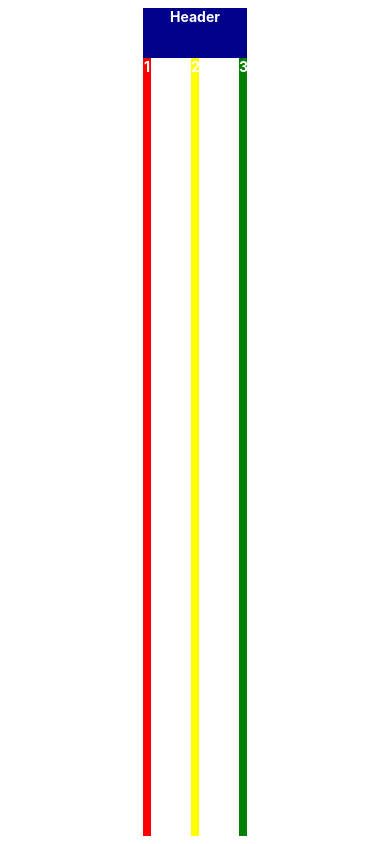
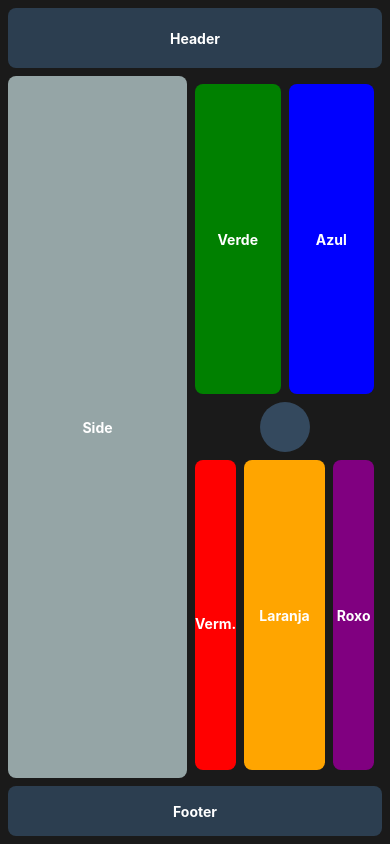
Before and after one commit to laisla-tararan/first-app, a React Native app: screen / in a window 390 px wide. Built offline with nearby package versions, Linux system fonts and the light colour scheme.

Commit message:
prática da somativa

```diff
--- a/src/App.js
+++ b/src/App.js
@@ -14,12 +14,14 @@ import ExercicioView07 from './atv_flex-viewcomponent/exercicio7';
 import ExercicioView08 from './atv_flex-viewcomponent/exercicio8';
 import ExercicioView09 from './atv_flex-viewcomponent/exercicio9';
 import ExercicioView10 from './atv_flex-viewcomponent/exercicio10';
-
+//somativa
+import Exercicio1 from './somativa_pratica/layout_grades';
+import Exercicio2 from './somativa_pratica/painel_divisor';
 
 export default function App() {
   return (
     <View style={styles.container}>
-      <ExercicioView10/>
+      <Exercicio2/>
     </View>
   );
 }
--- /dev/null
+++ b/src/somativa_pratica/layout_grades.js
@@ -0,0 +1,124 @@
+import { StyleSheet, Text, View } from "react-native";
+
+export default function Exercicio1() {
+    return <View style={styles.container}>
+        <View style={styles.row}>
+            <View style={styles.yellowBox}>
+                <Text style={styles.textStyle}> Amarelo </Text>
+            </View>
+            <View style={styles.blueBox}>
+                <Text style={styles.textStyle}> Azul </Text>
+            </View>
+        </View>
+        <View style={styles.areaCentral}>
+            <View style={styles.greenBox}>
+                <Text style={styles.textStyle}> Verde </Text>
+            </View>
+            <View style={styles.colunaLateral}>
+                <View style={styles.orangeBox}>
+                    <Text style={styles.textStyle}> Laranja </Text>
+                </View>
+                <View style={styles.pinkBox}>
+                    <Text style={styles.textStyle}> Rosa </Text>
+                </View>
+            </View>
+        </View>
+        <View style={styles.row}>
+            <View style={styles.redBox}>
+                <Text style={styles.textStyle}> Vermelho </Text>
+            </View>
+            <View style={styles.tealBox}>
+                <Text style={styles.textStyle}> Teal </Text>
+            </View>
+            <View style={styles.purpleBox}>
+                <Text style={styles.textStyle}> Roxo </Text>
+            </View>
+        </View>
+    </View>;
+}
+
+const styles = StyleSheet.create({
+    container: {
+        flex: 1,
+        gap: 8,
+        padding: 8,
+        flexDirection: 'column',
+        alignItems: "center",
+        justifyContent: "center",
+    },
+    textStyle: {
+        color: "white",
+        fontWeight: "bold",
+    },
+    orangeBox: {
+        flex: 1,
+        borderRadius: 10,
+        backgroundColor: "orange",
+        alignItems: "center",
+        justifyContent: "center",
+    },
+    greenBox: {
+        flex: 1,
+        borderRadius: 10,
+        backgroundColor: "green",
+        justifyContent: 'center',
+        alignItems: 'center',
+    },
+    blueBox: {
+        flex: 3,
+        borderRadius: 10,
+        backgroundColor: "blue",
+        alignItems: "center",
+        justifyContent: "center",
+    },
+    yellowBox: {
+        flex: 1,
+        borderRadius: 10,
+        backgroundColor: "yellow",
+        alignItems: "center",
+        justifyContent: "center",
+    },
+    pinkBox: {
+        flex: 1,
+        borderRadius: 10,
+        backgroundColor: "pink",
+        alignItems: "center",
+        justifyContent: "center",
+    },
+    redBox: {
+        flex: 1,
+        borderRadius: 10,
+        backgroundColor: "red",
+        alignItems: "center",
+        justifyContent: "center",
+    },
+    tealBox: {
+        flex: 1,
+        borderRadius: 10,
+        backgroundColor: "teal",
+        alignItems: "center",
+        justifyContent: "center",
+    },
+    purpleBox: {
+        flex: 1,
+        borderRadius: 10,
+        backgroundColor: "purple",
+        alignItems: "center",
+        justifyContent: "center",
+    },
+    row: {
+        flexDirection: 'row',
+        height: 100,
+        gap: 8,
+    },
+    areaCentral: {
+        flexDirection: 'row',
+        flex: 1,
+        gap: 8,
+    },
+    colunaLateral: {
+        flexDirection: 'column',
+        flex: 1,
+        gap: 8,
+    },
+});
--- /dev/null
+++ b/src/somativa_pratica/painel_divisor.js
@@ -0,0 +1,138 @@
+import { StyleSheet, Text, View } from "react-native";
+
+export default function Exercicio2() {
+    return <View style={styles.container}>
+        <View style={styles.headerBox}>
+            <Text style={styles.textStyle}> Header </Text>
+        </View>
+        <View style={styles.corpo}>
+            <View style={styles.sideBar}>
+                <Text style={styles.textStyle}> Side </Text>
+            </View>
+            <View style={styles.areaPrincipal}>
+                <View style={styles.superior}>
+                    <View style={styles.greenBox}>
+                        <Text style={styles.textStyle}> Verde </Text>
+                    </View>
+                    <View style={styles.blueBox}>
+                        <Text style={styles.textStyle}> Azul </Text>
+                    </View>
+                </View>
+                <View style={styles.circulo}></View>
+                <View style={styles.inferior}>
+                    <View style={styles.redBox}>
+                        <Text style={styles.textStyle}> Verm. </Text>
+                    </View>
+                    <View style={styles.orangeBox}>
+                        <Text style={styles.textStyle}> Laranja </Text>
+                    </View>
+                    <View style={styles.purpleBox}>
+                        <Text style={styles.textStyle}> Roxo </Text>
+                    </View>
+                </View>
+            </View>
+        </View>
+        <View style={styles.footerBox}>
+            <Text style={styles.textStyle}> Footer </Text>
+        </View>
+    </View>;
+}
+
+const styles = StyleSheet.create({
+    container: {
+        flex: 1,
+        gap: 8,
+        padding: 8,
+        alignSelf: 'stretch',
+        backgroundColor: '#1a1a1a',
+    },
+    textStyle: {
+        color: "white",
+        fontWeight: "bold",
+    },
+    redBox: {
+        flex: 1,
+        borderRadius: 8,
+        backgroundColor: "red",
+        alignItems: "center",
+        justifyContent: "center",
+    },
+    greenBox: {
+        flex: 1,
+        borderRadius: 8,
+        backgroundColor: "green",
+        alignItems: "center",
+        justifyContent: "center",
+    },
+    blueBox: {
+        flex: 1,
+        borderRadius: 8,
+        backgroundColor: "blue",
+        alignItems: "center",
+        justifyContent: "center",
+    },
+    orangeBox: {
+        flex: 2,
+        borderRadius: 8,
+        backgroundColor: "orange",
+        alignItems: "center",
+        justifyContent: "center",
+    },
+    purpleBox: {
+        flex: 1,
+        borderRadius: 8,
+        backgroundColor: "purple",
+        alignItems: "center",
+        justifyContent: "center",
+    },
+    headerBox: {
+        height: 60,
+        borderRadius: 8,
+        backgroundColor: '#2c3e50',
+        justifyContent: 'center',
+        alignItems: 'center',
+    },
+    footerBox: {
+        height: 50,
+        borderRadius: 8,
+        backgroundColor: '#2c3e50',
+        justifyContent: 'center',
+        alignItems: 'center',
+    },
+    corpo: {
+        flex: 1,
+        flexDirection: 'row',
+    },
+    sideBar: {
+        flex: 1,
+        width: 80,
+        borderRadius: 8,
+        alignItems: 'center',
+        justifyContent: 'center',
+        backgroundColor: '#95a5a6'
+    },
+    areaPrincipal: {
+        flex: 1,
+        flexDirection: 'column',
+        padding: 8,
+        gap: 8,
+    },
+    superior: {
+        flex: 1,
+        gap: 8,
+        flexDirection: 'row',
+        justifyContent: 'flex-start',
+    },
+    circulo: {
+        height: 50,
+        width: 50,
+        borderRadius: 25,
+        alignSelf: 'center',
+        backgroundColor: '#34495e'
+    },
+    inferior: {
+        flex: 1,
+        gap: 8,
+        flexDirection: 'row',
+    },
+});
```
